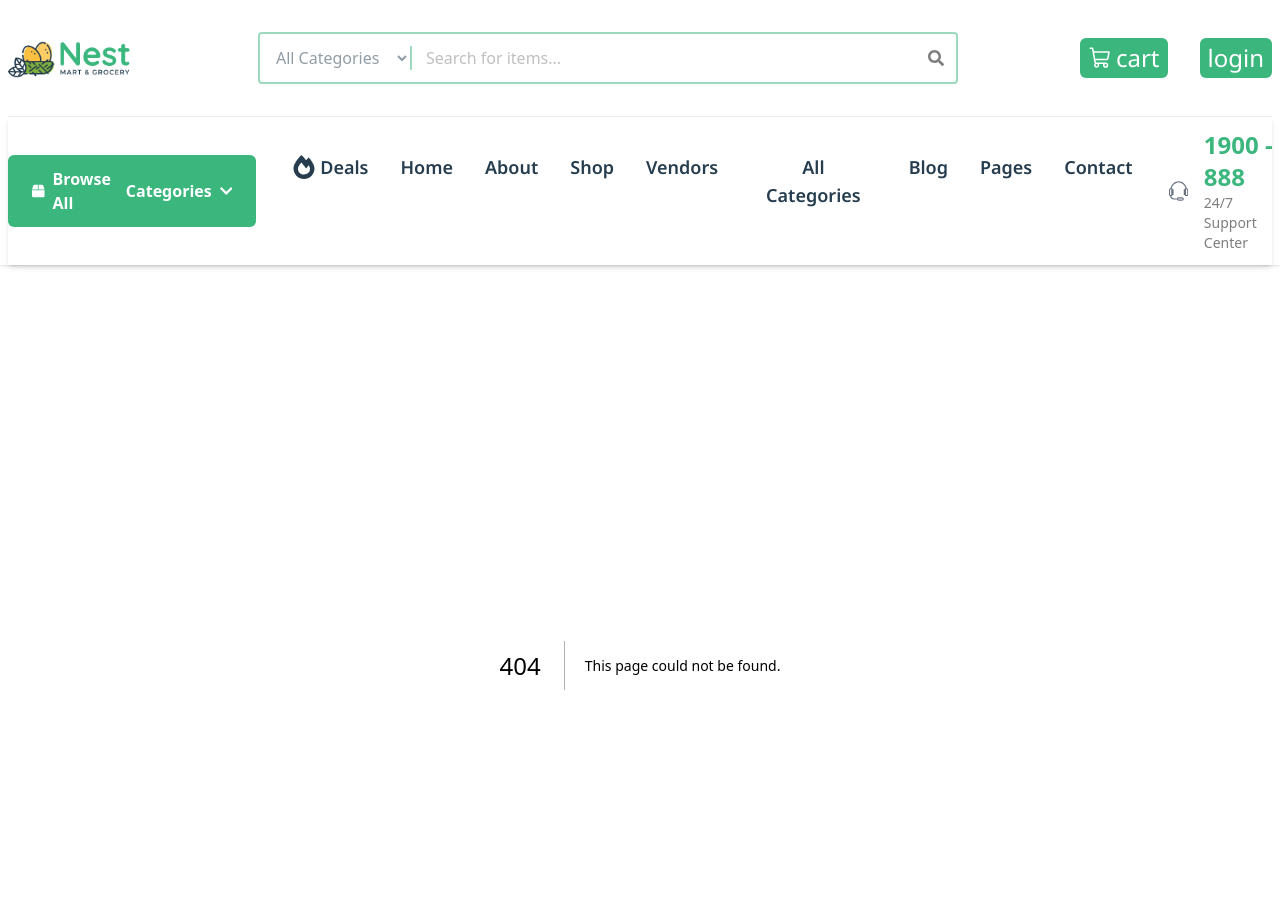
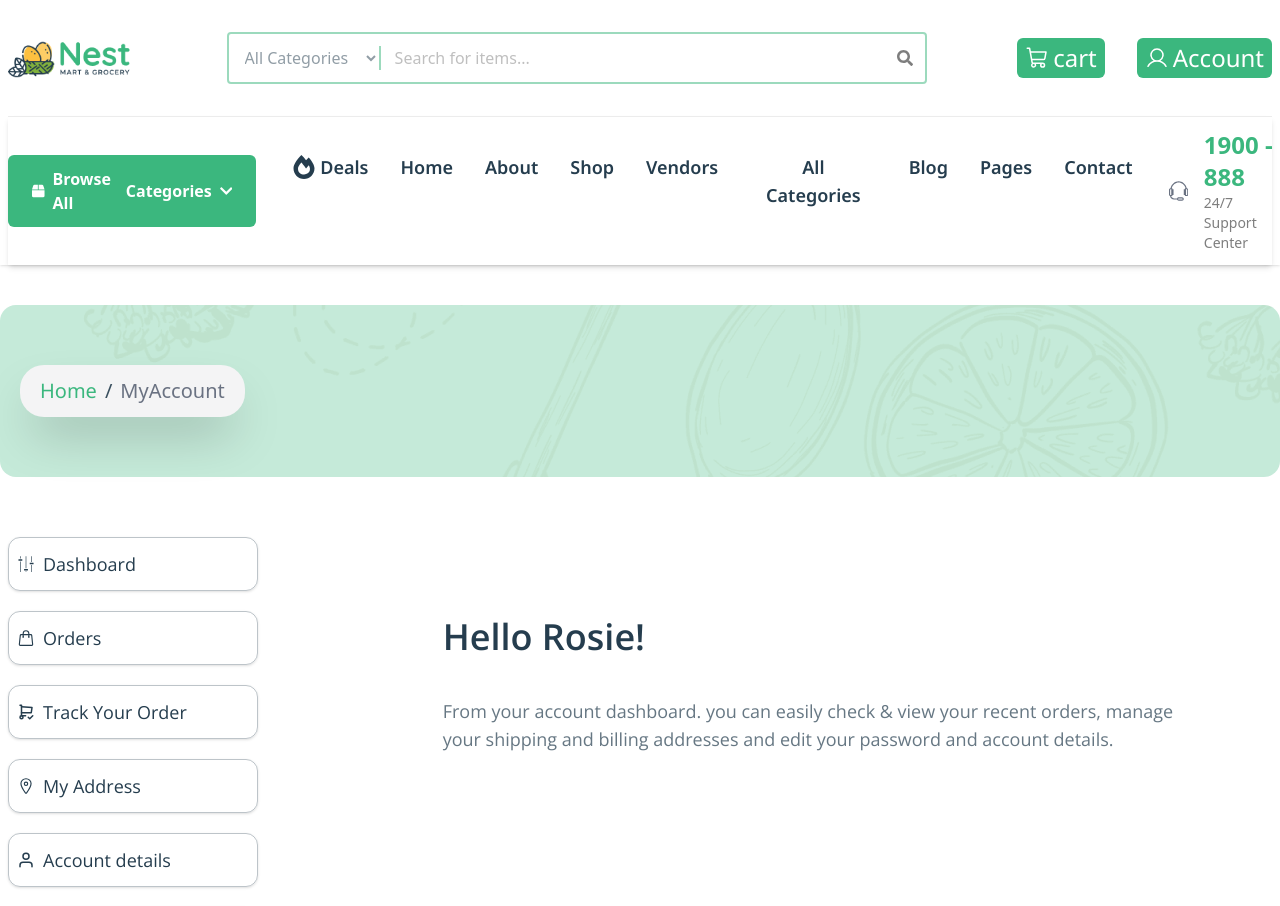
Before and after one commit to FamimHayat/e-commerce, a Next.js app: page /myAccount in a window 1280 px wide. Before the commit this address had no page. Shown: the top 906 px of the page. Built offline with nearby package versions, Linux system fonts and the light colour scheme.

Commit message:
my account section

```diff
--- /dev/null
+++ b/src/app/(pages)/myAccount/page.js
@@ -0,0 +1,14 @@
+import Breadcrumb from '@/app/components/common/Breadcrumb'
+import AccountMenu from '@/app/components/myAccount/AccountMenu'
+import React from 'react'
+
+const page = () => {
+  return (
+    <div>
+      <Breadcrumb />
+      <AccountMenu/>
+    </div>
+  )
+}
+
+export default page
--- a/src/app/components/common/NavBar.jsx
+++ b/src/app/components/common/NavBar.jsx
@@ -1,7 +1,7 @@
 "use client";
 import React, { useState } from "react";
 import { FaBox, FaSearch } from "react-icons/fa";
-import { PiShoppingCart } from "react-icons/pi";
+import { PiShoppingCart, PiUser } from "react-icons/pi";
 import { FaChevronDown, FaFireAlt } from "react-icons/fa";
 import { IoCloseCircleSharp, IoReorderThreeOutline } from "react-icons/io5";
 import { TfiHeadphoneAlt } from "react-icons/tfi";
@@ -67,12 +67,20 @@ const Navbar = () => {
               </li>
               <li>
                 <Link
-                  href="/login"
+                  href="/myAccount"
+                  className="flex items-center gap-1 text-white rounded-md text-2xl px-2 py-1 bg-brand font-headerFont duration-200 button-shadow-hover"
+                >
+                  <PiUser /> <span className="hidden md:flex">Account</span>
+                </Link>
+              </li>
+              {/* <li>
+                <Link
+                  href="/myAccount"
                   className="flex items-center gap-1 text-white rounded-md text-lg md:text-2xl px-2 py-1 bg-brand font-headerFont duration-200 button-shadow-hover"
                 >
-                  login
+                  Account
                 </Link>
-              </li>
+              </li> */}
             </ul>
           </div>
 
@@ -246,43 +254,64 @@ const Navbar = () => {
               </Link>
             </li>
             <li>
-              <Link href="/" className="text-sm lg:text-md xl:text-lg transition hover:text-brand ">
+              <Link
+                href="/"
+                className="text-sm lg:text-md xl:text-lg transition hover:text-brand "
+              >
                 Home
               </Link>
             </li>
             <li>
-              <Link href="/" className="text-sm lg:text-md xl:text-lg transition hover:text-brand ">
+              <Link
+                href="/"
+                className="text-sm lg:text-md xl:text-lg transition hover:text-brand "
+              >
                 About
               </Link>
             </li>
             <li>
-              <Link href="/shop" className="text-sm lg:text-md xl:text-lg transition hover:text-brand ">
+              <Link
+                href="/shop"
+                className="text-sm lg:text-md xl:text-lg transition hover:text-brand "
+              >
                 Shop
               </Link>
             </li>
             <li>
-              <Link href="/" className="text-sm lg:text-md xl:text-lg transition hover:text-brand ">
+              <Link
+                href="/"
+                className="text-sm lg:text-md xl:text-lg transition hover:text-brand "
+              >
                 Vendors
               </Link>
             </li>
 
             {/* Desktop Mega Menu */}
-             <li className="relative group ">
+            <li className="relative group ">
               <MegaMenu />
             </li>
 
             <li>
-              <Link href="/" className="text-sm lg:text-md xl:text-lg transition hover:text-brand ">
+              <Link
+                href="/"
+                className="text-sm lg:text-md xl:text-lg transition hover:text-brand "
+              >
                 Blog
               </Link>
             </li>
             <li>
-              <Link href="/" className="text-sm lg:text-md xl:text-lg transition hover:text-brand ">
+              <Link
+                href="/"
+                className="text-sm lg:text-md xl:text-lg transition hover:text-brand "
+              >
                 Pages
               </Link>
             </li>
             <li>
-              <Link href="/" className="text-sm lg:text-md xl:text-lg transition hover:text-brand ">
+              <Link
+                href="/"
+                className="text-sm lg:text-md xl:text-lg transition hover:text-brand "
+              >
                 Contact
               </Link>
             </li>
--- /dev/null
+++ b/src/app/components/myAccount/AccountMenu.jsx
@@ -0,0 +1,68 @@
+import React from "react";
+
+import { GiSettingsKnobs } from "react-icons/gi";
+import { HiOutlineShoppingBag } from "react-icons/hi2";
+import { TbShoppingCartCopy } from "react-icons/tb";
+import { IoLocationOutline } from "react-icons/io5";
+import { FiUser } from "react-icons/fi";
+import { RiLogoutBoxRLine } from "react-icons/ri";
+
+
+const AccountMenu = () => {
+  return (
+    <section className="py-5 px-2 mb-20">
+      <div className="container">
+        <div className="max-w-[1400px] mx-auto grid grid-cols-1 md:grid-cols-3 gap-10">
+          <div className="col-span-1">
+            <ul className="flex flex-col gap-5">
+              <li>
+                <button className="flex gap-2 items-center py-3 px-2  text-lg text-primary font-textFont  border border-primary/30 shadow-sm rounded-xl duration-150  w-full hover:bg-zinc-100 hover:px-5 lg:w-[250px] hover:w-[270px] hover:text-brand focus:bg-brand focus:text-white lg:focus:w-[270px] cursor-pointer">
+                  <GiSettingsKnobs /> Dashboard
+                </button>
+              </li>
+              <li>
+                <button className="flex gap-2 items-center py-3 px-2  text-lg text-primary font-textFont  border border-primary/30 shadow-sm rounded-xl duration-150  w-full hover:bg-zinc-100 hover:px-5 lg:w-[250px] hover:w-[270px] hover:text-brand focus:bg-brand focus:text-white lg:focus:w-[270px] cursor-pointer">
+                  <HiOutlineShoppingBag /> Orders
+                </button>
+              </li>
+              <li>
+                <button className="flex gap-2 items-center py-3 px-2  text-lg text-primary font-textFont  border border-primary/30 shadow-sm rounded-xl duration-150  w-full hover:bg-zinc-100 hover:px-5 lg:w-[250px] hover:w-[270px] hover:text-brand focus:bg-brand focus:text-white lg:focus:w-[270px] cursor-pointer">
+                  <TbShoppingCartCopy /> Track Your Order
+                </button>
+              </li>
+              <li>
+                <button className="flex gap-2 items-center py-3 px-2  text-lg text-primary font-textFont  border border-primary/30 shadow-sm rounded-xl duration-150  w-full hover:bg-zinc-100 hover:px-5 lg:w-[250px] hover:w-[270px] hover:text-brand focus:bg-brand focus:text-white lg:focus:w-[270px] cursor-pointer">
+                  <IoLocationOutline /> My Address
+                </button>
+              </li>
+              <li>
+                <button className="flex gap-2 items-center py-3 px-2  text-lg text-primary font-textFont  border border-primary/30 shadow-sm rounded-xl duration-150  w-full hover:bg-zinc-100 hover:px-5 lg:w-[250px] hover:w-[270px] hover:text-brand focus:bg-brand focus:text-white lg:focus:w-[270px] cursor-pointer">
+                  <FiUser /> Account details
+                </button>
+              </li>
+              <li>
+                <button className="flex gap-2 items-center py-3 px-2  text-lg text-primary font-textFont  border border-primary/30 shadow-sm rounded-xl duration-150  w-full hover:bg-zinc-100 hover:px-5 lg:w-[250px] hover:w-[270px] hover:text-brand focus:bg-brand focus:text-white lg:focus:w-[270px] cursor-pointer">
+                  <RiLogoutBoxRLine /> Logout
+                </button>
+              </li>
+            </ul>
+          </div>
+          <div className="col-span-1 md:col-span-2 md:col-start-2">
+            <div className="flex flex-col gap-5">
+              <h2 className="text-4xl text-primary font-textFont font-semibold mt-6 mb-3 lg:mt-20 lg:mb-5">
+                Hello Rosie!
+              </h2>
+              <p className="text-lg text-primary/70  font-textFont  lg:max-w-3xl ">
+                From your account dashboard. you can easily check & view your
+                recent orders, manage your shipping and billing addresses and
+                edit your password and account details.
+              </p>
+            </div>
+          </div>
+        </div>
+      </div>
+    </section>
+  );
+};
+
+export default AccountMenu;
--- a/src/app/components/shop/ShopProductList.jsx
+++ b/src/app/components/shop/ShopProductList.jsx
@@ -1,6 +1,8 @@
 "use client";
 import React, { useState, useEffect } from "react";
 import ProductItems from "../home/PopularProducts/ProductItems";
+import { FaArrowRight } from "react-icons/fa"
+import { MdOutlineKeyboardArrowRight } from "react-icons/md";
 
 const ShopProductList = () => {
   const [showAll, setShowAll] = useState(false);
@@ -49,8 +51,27 @@ const ShopProductList = () => {
           )}
         </div>
 
-        <div className="py-5 text-zinc-500 text-3xl text-center md:text-left">
-          page buttons
+        <div className="pt-10  text-zinc-500 text-3xl text-center md:text-left">
+          <ul className="scale-85 sm:scale-100 flex gap-2 justify-center lg:justify-start">
+            <li className="p-1 flex items-center justify-center w-10 h-10 text-primary bg-zinc-300 duration-150 rounded-full hover:bg-brand cursor-pointer hover:text-white">
+              <p className="text-2xl  ">1</p>
+            </li>
+            <li className="p-1 flex items-center justify-center w-10 h-10 text-primary bg-zinc-300 duration-150 rounded-full hover:bg-brand cursor-pointer hover:text-white">
+              <p className="text-2xl  ">2</p>
+            </li>
+            <li className="p-1 flex items-center justify-center w-10 h-10 text-primary bg-zinc-300 duration-150 rounded-full hover:bg-brand cursor-pointer hover:text-white">
+              <p className="text-2xl  ">3</p>
+            </li>
+            <li>.....</li>
+            <li className="p-1 flex items-center justify-center w-10 h-10 text-primary bg-zinc-300 duration-150 rounded-full hover:bg-brand cursor-pointer hover:text-white">
+              <p className="text-2xl  ">6</p>
+            </li>
+            <li className="p-1 flex items-center justify-center w-10 h-10 text-primary bg-zinc-300 duration-150 rounded-full hover:bg-brand cursor-pointer hover:text-white">
+              <p className="text-2xl  ">
+                <MdOutlineKeyboardArrowRight />
+              </p>
+            </li>
+          </ul>
         </div>
       </div>
     </section>
```
